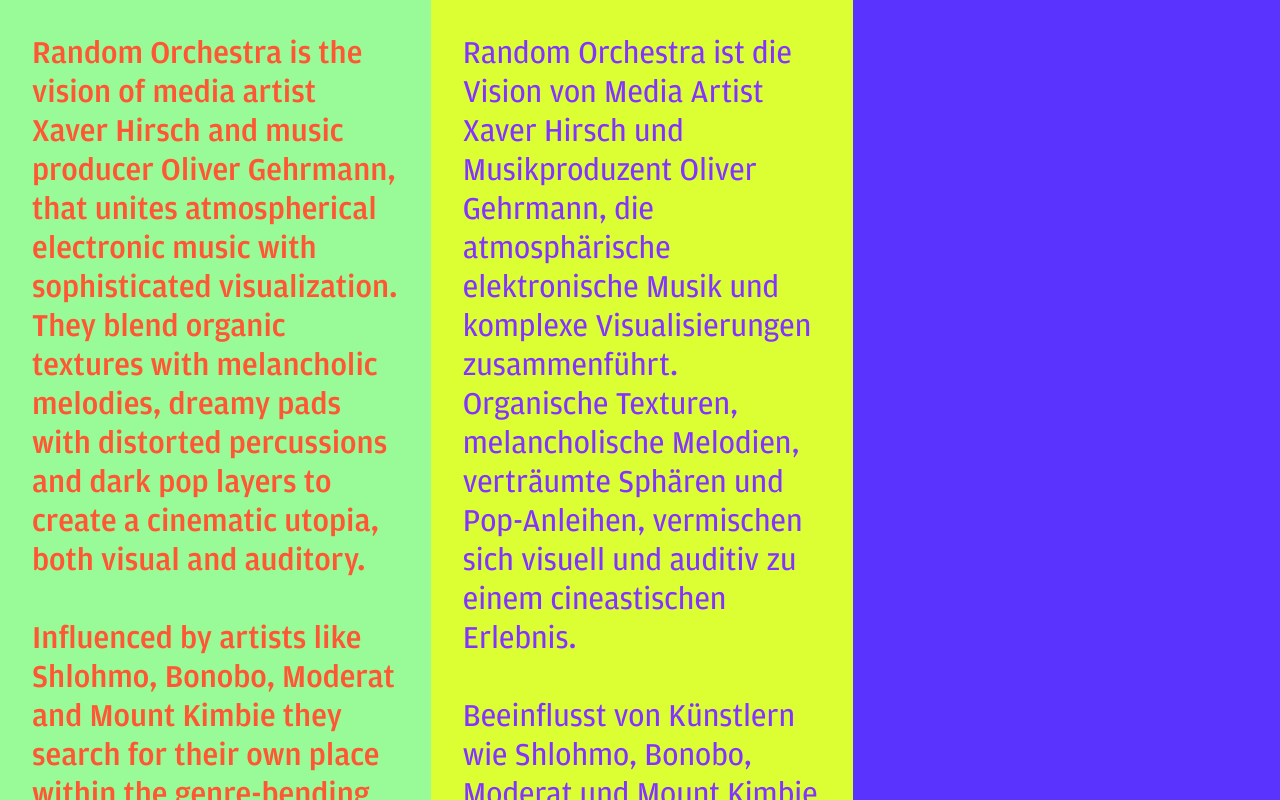
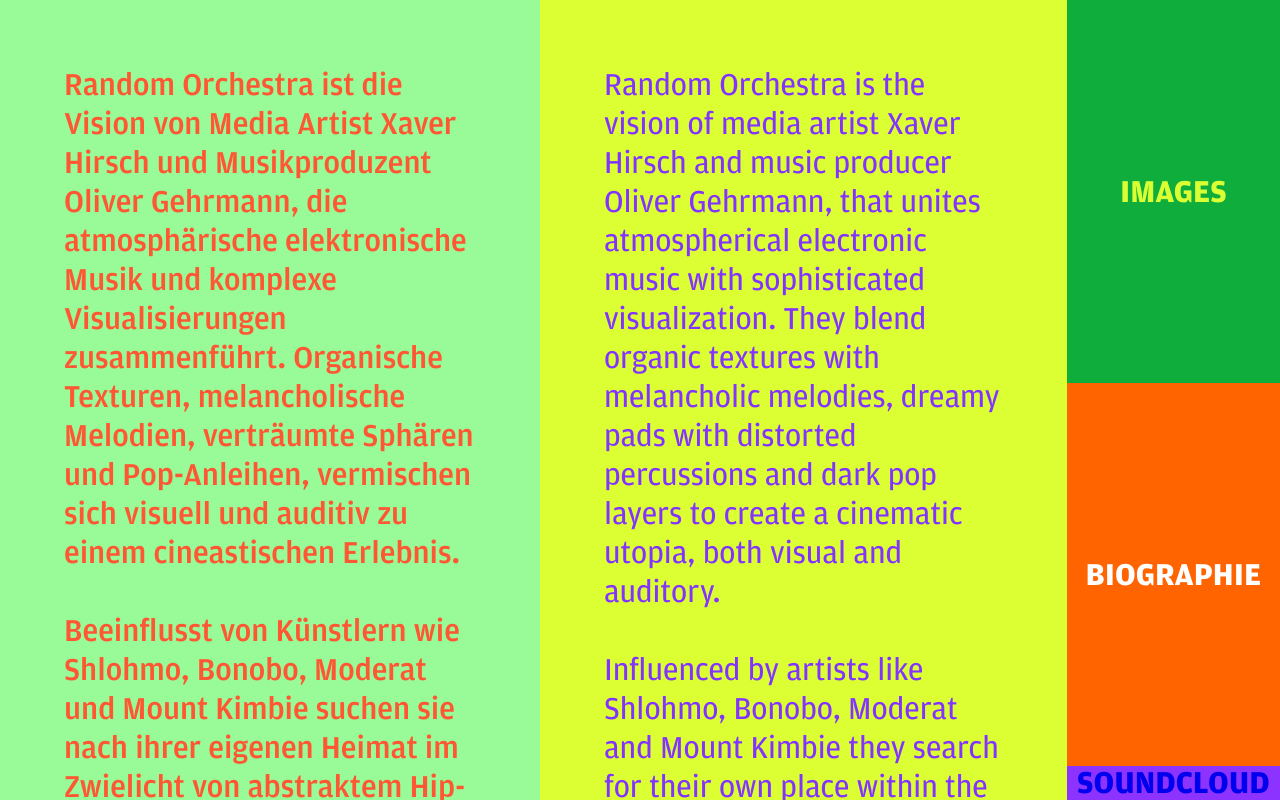
Before and after one commit to xhirsch/ro, a React (Create React App) app: page / in a window 1280 px wide. Shown: the top 800 px of the page. Built offline with nearby package versions, Linux system fonts and the light colour scheme.

Commit message:
update css grid

```diff
--- a/src/App.js
+++ b/src/App.js
@@ -9,25 +9,28 @@ import { OrbitControls, PositionalAudio } from 'drei';
 import AUDIO from './components/AUDIO';
 import Bio from './components/Bio';
 import Home from './components/Home';
-// import Nav from './components/Nav';
+import Nav from './components/Nav';
 
 const StyledApp = styled.div`
-  background: #5b33ff;
   width: 100vw;
   height: 100vh;
   display: grid;
-  grid-template-columns: 1fr 1fr 1fr;
-  grid-template-rows: 1fr 1fr;
+  grid-template-columns: repeat(12, 1fr);
+  grid-template-rows: 1fr;
+  grid-template-areas:
+    't t t t t t t t t t n n'
+    't t t t t t t t t t n n'
+    't t t t t t t t t t s s';
 `;
 
 const Soundcloud = styled.button`
+  grid-area: s;
   width: 100%;
-  height: 100%;
-  grid-colum: 1 / -1;
   background: #8d33ff;
+  border: none;
   font-family: Amplitude-Bold;
   text-transform: uppercase;
-  font-size: 3rem;
+  font-size: 2rem;
   color: #daff33;
   transition: all 0.5s ease-in-out 0s;
 
@@ -36,24 +39,9 @@ const Soundcloud = styled.button`
   }
 `;
 
-const Nav = styled.div`
-  grid-column: 2 / -1;
-`;
-
 function App() {
   return (
     <StyledApp>
-      {/* <Router>
-        <Switch>
-          <Route path="/bio">
-            <Bio />
-          </Route>
-          <Route path="/">
-            <Home />
-          </Route>
-        </Switch>
-        <Nav />
-      </Router> */}
       <Bio />
       <Nav />
       <Soundcloud>
--- a/src/components/Bio.js
+++ b/src/components/Bio.js
@@ -1,39 +1,48 @@
 import React from 'react';
 import styled from 'styled-components';
 
-const Wrapper = styled.div`
+const Text = styled.div`
+  grid-area: t;
+  background: violet;
   width: 100%;
   height: 100%;
-  display: grid;
-  grid-column: 1/3;
-  grid-template-rows; auto auto;
-`;
-
-const TextWrapper = styled.div`
   display: flex;
-  justify-content: flex-start;
+  flex-direction: row;
+  justify-content: center;
   align-items: stretch;
   font-size: 2em;
 `;
 
 const ContentENG = styled.div`
+  height: 100%;
   font-family: Amplitude-Medium;
   background: PALEGREEN;
   color: #ff5733;
-  padding: 2rem;
+  padding: 4rem;
 `;
 
 const ContentDE = styled.div`
+  height: 100%;
   background: #dbff33;
   color: #8333ff;
-  padding: 2rem;
+  padding: 4rem;
 `;
 
 const Bio = () => {
   return (
-    <Wrapper>
-      <TextWrapper>
+    <Text>
       <ContentENG>
+        Random Orchestra ist die Vision von Media Artist Xaver Hirsch und
+        Musikproduzent Oliver Gehrmann, die atmosphärische elektronische Musik
+        und komplexe Visualisierungen zusammenführt. Organische Texturen,
+        melancholische Melodien, verträumte Sphären und Pop-Anleihen, vermischen
+        sich visuell und auditiv zu einem cineastischen Erlebnis. <br />
+        <br />
+        Beeinflusst von Künstlern wie Shlohmo, Bonobo, Moderat und Mount Kimbie
+        suchen sie nach ihrer eigenen Heimat im Zwielicht von abstraktem
+        Hip-Hop, Ambient, elektronischer Musik und visueller Freiheit.
+      </ContentENG>
+      <ContentDE>
         Random Orchestra is the vision of media artist Xaver Hirsch and music
         producer Oliver Gehrmann, that unites atmospherical electronic music
         with sophisticated visualization. They blend organic textures with
@@ -45,22 +54,8 @@ const Bio = () => {
         they search for their own place within the genre-bending twilight of
         abstract hip-hop, ambient, electronic music and organic visual
         weirdness.
-        </ContentENG>
-        <ContentDE>
-          Random Orchestra ist die Vision von Media Artist Xaver Hirsch und
-          Musikproduzent Oliver Gehrmann, die atmosphärische elektronische Musik
-          und komplexe Visualisierungen zusammenführt. Organische Texturen,
-          melancholische Melodien, verträumte Sphären und Pop-Anleihen,
-          vermischen sich visuell und auditiv zu einem cineastischen Erlebnis.{' '}
-          <br />
-          <br />
-          Beeinflusst von Künstlern wie Shlohmo, Bonobo, Moderat und Mount
-          Kimbie suchen sie nach ihrer eigenen Heimat im Zwielicht von
-          abstraktem Hip-Hop, Ambient, elektronischer Musik und visueller
-          Freiheit.
       </ContentDE>
-      </TextWrapper>
-    </Wrapper>
+    </Text>
   );
 };
 
--- a/src/components/Nav.js
+++ b/src/components/Nav.js
@@ -2,37 +2,55 @@ import React from 'react';
 import { BrowserRouter as Router, Switch, Route, Link } from 'react-router-dom';
 import styled from 'styled-components';
 
-const StyledNav = styled.nav`
+const Wrapper = styled.div`
+  grid-area: n;
   width: 100%;
   height: 100%;
-  background: yellow;
+  background: pink;
   display: flex;
+  flex-direction: column;
   align-items: center;
   justify-content: center;
+`;
 
-  & a {
+const ImgLink = styled.button`
+  height: 100%;
+  width: 100%;
+  background: #0ead3c;
+  border: none;
   font-family: Amplitude-Bold;
-    padding: 1rem;
-    font-size: 3rem;
-    text-decoration: none;
+  text-transform: uppercase;
+  font-size: 2rem;
   color: #daff33;
   transition: all 0.5s ease-in-out 0s;
 
   &:hover {
     background: #ff5833;
   }
+`;
+
+const BioLink = styled.button`
+  height: 100%;
+  width: 100%;
+  background: #ff6400;
+  border: none;
+  font-family: Amplitude-Bold;
+  text-transform: uppercase;
+  font-size: 2rem;
+  color: white;
+  transition: all 0.5s ease-in-out 0s;
+
+  &:hover {
+    background: #ff5833;
   }
 `;
 
 const Nav = () => {
   return (
-    <StyledNav>
-      {/* <Link to="/">Home</Link>
-      <Link to="/bio">Bio</Link> */}
-      <a href="https://soundcloud.com/random-orchestra/" target="_blank">
-        Soundcloud
-      </a>
-    </StyledNav>
+    <Wrapper>
+      <ImgLink>IMAGES</ImgLink>
+      <BioLink>BIOGRAPHIE</BioLink>
+    </Wrapper>
   );
 };
 
```
Lines whose indentation alone changed are shown as unchanged.
